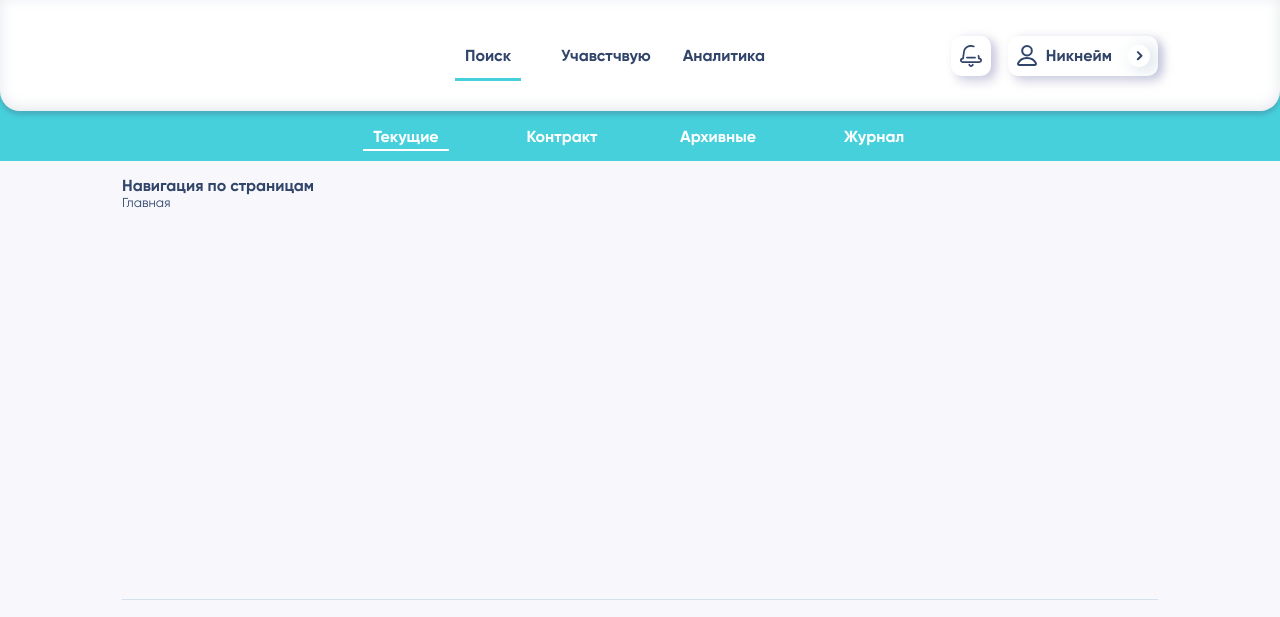
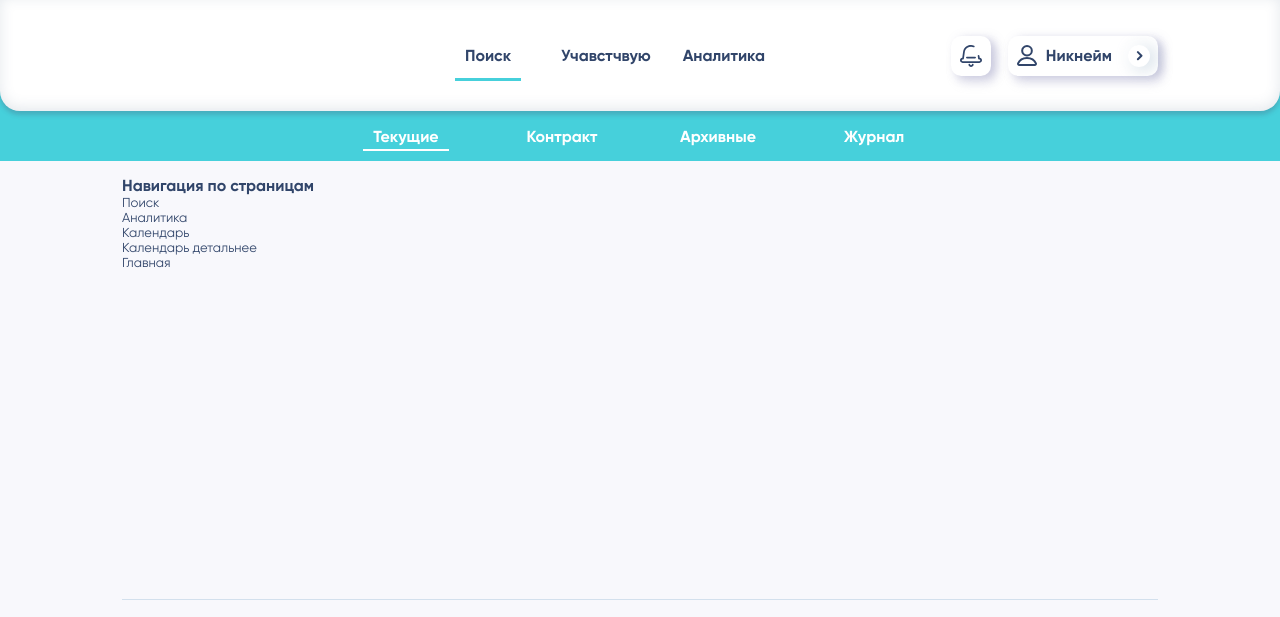
Before and after one commit to Gabbasov98/tenderon2, a plain HTML site: page index.html in a window 1280 px wide. Shown: the top 617 px of the page. Drawn offline with Linux system fonts and the light colour scheme.

Commit message:
14 commit

```diff
--- a/index.html
+++ b/index.html
@@ -1,5 +1,6 @@
 <!DOCTYPE html>
 <html lang="ru">
+
 <head>
     <meta charset="UTF-8">
     <title>Навигация по страницам</title>
@@ -8,12 +9,14 @@
     <link rel="stylesheet" href="css/style.css">
     <link rel="stylesheet" href="css/light-theme.css">
 </head>
+
 <body>
     <div class="page">
         <!-- header-->
         <header class="header" id="header">
             <div class="header__top">
-					<div class="wrapper"><a class="header__logo" href="home.html"><img src="img/logo.svg" alt=""></a>
+                <div class="wrapper">
+                    <a class="header__logo" href="home.html"><img src="img/logo.svg" alt=""></a>
                     <!-- menu-->
                     <div class="js-menu menu menu--right">
                         <div class="menu__btn hamburger hamburger--squeeze" id="menu-btn">
@@ -33,17 +36,24 @@
                     </div>
                     <!-- /menu-->
                     <!-- user-->
-						<div class="user"><a class="user__notify active" href="#"><img src="img/bell.svg" alt=""></a>
+                    <div class="user">
+                        <a class="user__notify active" href="#"><img src="img/bell.svg" alt=""></a>
                         <div class="user__login"><img src="img/user.svg" alt=""><span>Никнейм</span>
                             <div class="user__arrow"> <img src="img/arrow.svg" alt=""></div>
                             <div class="user__drop">
                                 <ul>
-										<li> <a href="#">
-												<div class="user__drop-icon"><img src="img/user.svg" alt=""></div><span>Профиль</span></a></li>
-										<li> <a href="#">
-												<div class="user__drop-icon"><img src="img/flag.svg" alt=""></div><span>Избранное</span></a></li>
-										<li> <a href="#">
-												<div class="user__drop-icon"><img src="img/out.svg" alt=""></div><span>Выход</span></a></li>
+                                    <li>
+                                        <a href="#">
+                                            <div class="user__drop-icon"><img src="img/user.svg" alt=""></div><span>Профиль</span></a>
+                                    </li>
+                                    <li>
+                                        <a href="#">
+                                            <div class="user__drop-icon"><img src="img/flag.svg" alt=""></div><span>Избранное</span></a>
+                                    </li>
+                                    <li>
+                                        <a href="#">
+                                            <div class="user__drop-icon"><img src="img/out.svg" alt=""></div><span>Выход</span></a>
+                                    </li>
                                 </ul>
                             </div>
                         </div>
@@ -80,7 +90,19 @@
             <div class="wrapper">
                 <div class="subtitle">Навигация по страницам</div>
                 <ul>
-						<li> <a href="home.html">Главная</a></li>
+                    <li> <a href="home.html">Поиск</a></li>
+                </ul>
+                <ul>
+                    <li> <a href="analitic.html">Аналитика</a></li>
+                </ul>
+                <ul>
+                    <li> <a href="calendar.html">Календарь</a></li>
+                </ul>
+                <ul>
+                    <li> <a href="calendar-day.html">Календарь детальнее</a></li>
+                </ul>
+                <ul>
+                    <li> <a href="index2.html">Главная</a></li>
                 </ul>
             </div>
         </div>
@@ -89,7 +111,8 @@
             <div class="wrapper">
                 <div class="footer__container">
                     <div class="row">
-							<div class="footer__col"><a class="footer__logo" href="#"> <img src="img/logo.svg" alt=""></a>
+                        <div class="footer__col">
+                            <a class="footer__logo" href="#"> <img src="img/logo.svg" alt=""></a>
                             <ul class="footer__list">
                                 <li> <a href="#">О сервисе</a></li>
                                 <li> <a href="#">Поиск</a></li>
@@ -117,7 +140,10 @@
                         </div>
                         <div class="footer__col">
                             <div class="footer__title footer__title--nomar">Наше<br>приложение</div>
-								<div class="footer__stores"><a href="#"><img src="img/googleplay.png" alt=""></a><a href="#"><img src="img/appstore.png" alt=""></a></div>
+                            <div class="footer__stores">
+                                <a href="#"><img src="img/googleplay.png" alt=""></a>
+                                <a href="#"><img src="img/appstore.png" alt=""></a>
+                            </div>
                         </div>
                     </div>
                 </div>
@@ -128,4 +154,5 @@
     <script src="js/libs/jquery.min.js"></script>
     <script src="js/scripts.js"></script>
 </body>
+
 </html>
```
Lines whose indentation alone changed are shown as unchanged.
